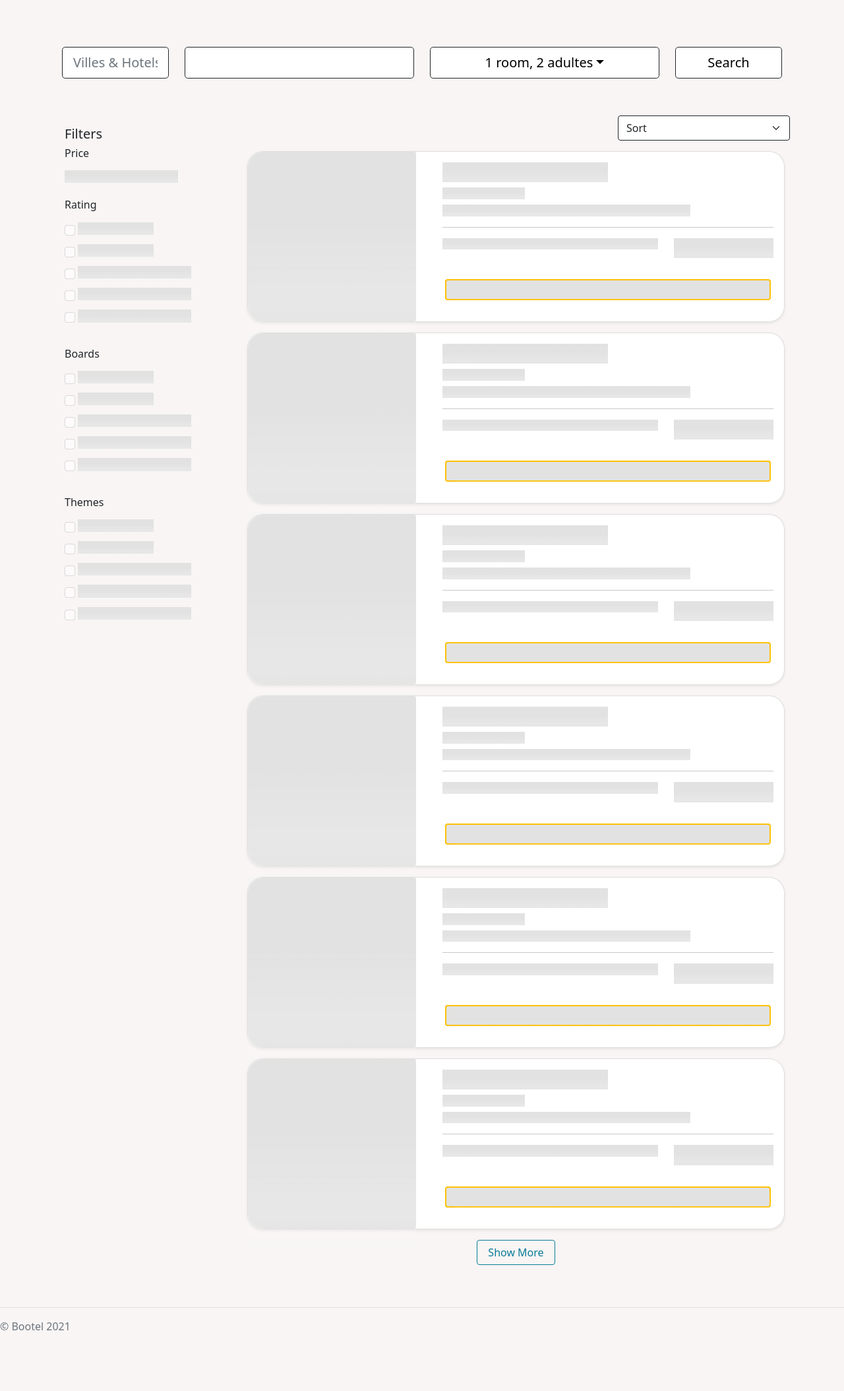
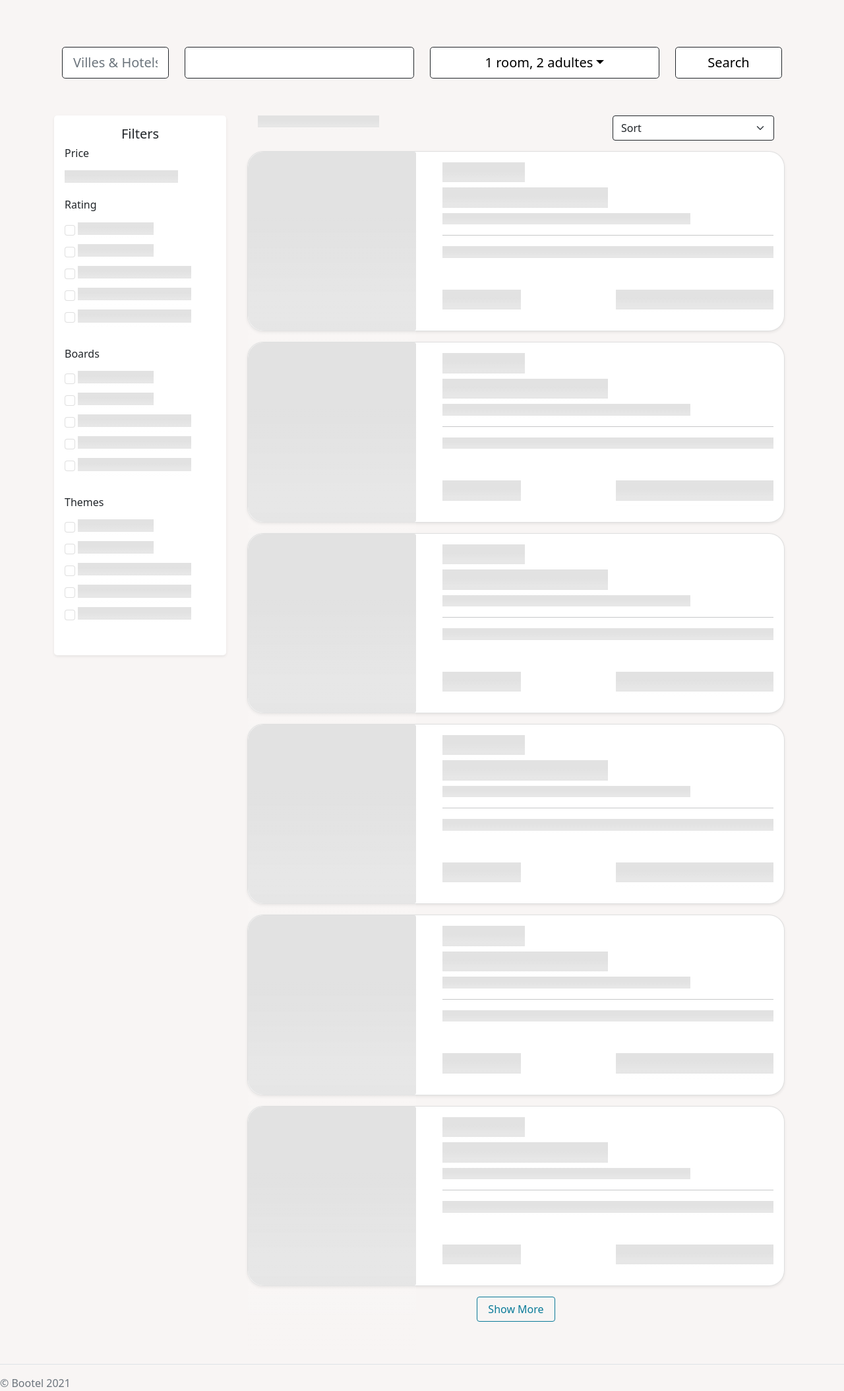
Before and after one commit to ghassensaaf/bootel, a Node server app: page /hotels in a window 1280 px wide. Shown: the part 121-2229 px from the top of the page at 66% size. Before the commit the page ends 2137 px from the top, so only its background shows below. Run offline with Node 20, Linux system fonts and the light colour scheme; some libraries are stand-ins or nearby versions.

Commit message:
retouches

```diff
--- a/package.json
+++ b/package.json
@@ -1,5 +1,5 @@
 {
-  "name": "hbs-app",
+  "name": "bootel",
   "version": "0.0.0",
   "private": true,
   "scripts": {
--- a/public/javascripts/filters.js
+++ b/public/javascripts/filters.js
@@ -72,9 +72,7 @@ function filterRooms(){
       $(hotelRoom+']').show();
       return false;
     }
-    console.log("hhhhhh");
     console.log($(rooms[0]).is(":checked"))
-    console.log("hhhhhh");
     rooms.each(function( index ) {
       var room= rooms[index]
       if($(room).is(":checked")){
--- a/views/hotels.hbs
+++ b/views/hotels.hbs
@@ -8,14 +8,14 @@
   <div class="row mt-5">
     <div class="col-lg-3 mb-4">
       <!-- Section: Sidebar -->
-      <section id="sidebar" class="mb-3" >
+      <section id="sidebar" class="mb-3 bg-white rounded-3 shadow-sm" >
         <!-- Section: Filters -->
         <button class="btn d-lg-none" type="button" data-bs-toggle="collapse" data-bs-target="#example-collapse">
             <span class="navbar-light fs-2">Show Filters              <span class="navbar-toggler-icon px-3"></span></span>
         </button>
         <div id="example-collapse" class="collapse d-lg-block">
         <section class="p-3" id="filters" >
-          <h5>Filters</h5>
+          <h5 class="text-center">Filters</h5>
           <!-- Section: Price  -->
           <section id="price-filter" class="mb-4">
             <h6 class="font-weight-bold mb-3">Price</h6>
@@ -69,9 +69,10 @@
       <section class="mb-3">
         <!-- Sorting -->
         <section class="mb-3">
-          <div class="row d-flex">
+          <div class="container">
+            <div class="row d-flex ">
               <div class="col-md-4 col-sm-12 ">
-              <span class="" id="resultCount"></span>
+                <span class="" id="resultCount"><p class="loading w-75"></p></span>
               </div>
               <div class="col-md-4 col-sm-12 offset-md-4">
                 <div class="d-flex flex-wrap">
@@ -90,29 +91,11 @@
                 </div>
               </div>
             </div>
+          </div>
         </section>
         <!-- Sorting -->
         <!-- hotels -->
         <section>
-          <!-- Loader -->
-          {{!--
-          <div id="loader" class="loader-overlay">
-            <div class="preloader-wrapper active">
-              <div class="spinner-layer spinner-blue-only">
-                <div class="circle-clipper left">
-                  <div class="circle"></div>
-                </div>
-                <div class="gap-patch">
-                  <div class="circle"></div>
-                </div>
-                <div class="circle-clipper right">
-                  <div class="circle"></div>
-                </div>
-              </div>
-            </div>
-          </div>
-          --}}
-          <!-- Loader -->
           <!-- Grid row -->
           <div class="px-2" id="products">
             <div class="card mt-3 shadow-sm hotel" >
@@ -122,22 +105,20 @@
                   </div>
                   <div class="col-md-12 col-lg-8">
                       <div class="card-body">
+                          <h5 class="card-title loading w-25"></h5>
                           <h5 class="card-title loading w-50"></h5>
-                          <p class="h-rating loading w-25 mb-2"></p>
-                          <p class="h-adress loading w-75"> </p>
+                          <p class="h-rating loading w-75 mb-2"></p>
                           <hr>
+                          <p class="h-rating loading w-100 mb-5"></p>
                           <div class="row mb-2">
-                              <div class="col-lg-8 col-md-7 col-sm-12">
-                                  <p class="card-text text-success loading mb-2"></p>
+                              <div class="col-lg-6 col-md-7 col-sm-12">
+                                  <h5 class="card-text text-success loading w-50 mb-2"></h5>
                               </div>
-                              <div class="col-lg-4 col-md-5 col-sm-12">
+                              <div class="col-lg-6 col-md-5 col-sm-12">
                                   <div class="card-text">
-                                      <h5 class="card-price loading"></h5>
+                                      <h5 class="card-price loading w-100"></h5>
                                   </div>
                               </div>
-                          </div>
-                          <div class="row p-3">
-                            <button class="btn btn-outline-warning loading" id="" onclick=""></button>
                           </div>
                       </div>
                   </div>
@@ -150,22 +131,20 @@
                   </div>
                   <div class="col-md-12 col-lg-8">
                       <div class="card-body">
+                          <h5 class="card-title loading w-25"></h5>
                           <h5 class="card-title loading w-50"></h5>
-                          <p class="h-rating loading w-25 mb-2"></p>
-                          <p class="h-adress loading w-75"> </p>
+                          <p class="h-rating loading w-75 mb-2"></p>
                           <hr>
+                          <p class="h-rating loading w-100 mb-5"></p>
                           <div class="row mb-2">
-                              <div class="col-lg-8 col-md-7 col-sm-12">
-                                  <p class="card-text text-success loading mb-2"></p>
+                              <div class="col-lg-6 col-md-7 col-sm-12">
+                                  <h5 class="card-text text-success loading w-50 mb-2"></h5>
                               </div>
-                              <div class="col-lg-4 col-md-5 col-sm-12">
+                              <div class="col-lg-6 col-md-5 col-sm-12">
                                   <div class="card-text">
-                                      <h5 class="card-price loading"></h5>
+                                      <h5 class="card-price loading w-100"></h5>
                                   </div>
                               </div>
-                          </div>
-                          <div class="row p-3">
-                            <button class="btn btn-outline-warning loading" id="" onclick=""></button>
                           </div>
                       </div>
                   </div>
@@ -178,22 +157,20 @@
                   </div>
                   <div class="col-md-12 col-lg-8">
                       <div class="card-body">
+                          <h5 class="card-title loading w-25"></h5>
                           <h5 class="card-title loading w-50"></h5>
-                          <p class="h-rating loading w-25 mb-2"></p>
-                          <p class="h-adress loading w-75"> </p>
+                          <p class="h-rating loading w-75 mb-2"></p>
                           <hr>
+                          <p class="h-rating loading w-100 mb-5"></p>
                           <div class="row mb-2">
-                              <div class="col-lg-8 col-md-7 col-sm-12">
-                                  <p class="card-text text-success loading mb-2"></p>
+                              <div class="col-lg-6 col-md-7 col-sm-12">
+                                  <h5 class="card-text text-success loading w-50 mb-2"></h5>
                               </div>
-                              <div class="col-lg-4 col-md-5 col-sm-12">
+                              <div class="col-lg-6 col-md-5 col-sm-12">
                                   <div class="card-text">
-                                      <h5 class="card-price loading"></h5>
+                                      <h5 class="card-price loading w-100"></h5>
                                   </div>
                               </div>
-                          </div>
-                          <div class="row p-3">
-                            <button class="btn btn-outline-warning loading" id="" onclick=""></button>
                           </div>
                       </div>
                   </div>
@@ -206,22 +183,20 @@
                   </div>
                   <div class="col-md-12 col-lg-8">
                       <div class="card-body">
+                          <h5 class="card-title loading w-25"></h5>
                           <h5 class="card-title loading w-50"></h5>
-                          <p class="h-rating loading w-25 mb-2"></p>
-                          <p class="h-adress loading w-75"> </p>
+                          <p class="h-rating loading w-75 mb-2"></p>
                           <hr>
+                          <p class="h-rating loading w-100 mb-5"></p>
                           <div class="row mb-2">
-                              <div class="col-lg-8 col-md-7 col-sm-12">
-                                  <p class="card-text text-success loading mb-2"></p>
+                              <div class="col-lg-6 col-md-7 col-sm-12">
+                                  <h5 class="card-text text-success loading w-50 mb-2"></h5>
                               </div>
-                              <div class="col-lg-4 col-md-5 col-sm-12">
+                              <div class="col-lg-6 col-md-5 col-sm-12">
                                   <div class="card-text">
-                                      <h5 class="card-price loading"></h5>
+                                      <h5 class="card-price loading w-100"></h5>
                                   </div>
                               </div>
-                          </div>
-                          <div class="row p-3">
-                            <button class="btn btn-outline-warning loading" id="" onclick=""></button>
                           </div>
                       </div>
                   </div>
@@ -234,22 +209,20 @@
                   </div>
                   <div class="col-md-12 col-lg-8">
                       <div class="card-body">
+                          <h5 class="card-title loading w-25"></h5>
                           <h5 class="card-title loading w-50"></h5>
-                          <p class="h-rating loading w-25 mb-2"></p>
-                          <p class="h-adress loading w-75"> </p>
+                          <p class="h-rating loading w-75 mb-2"></p>
                           <hr>
+                          <p class="h-rating loading w-100 mb-5"></p>
                           <div class="row mb-2">
-                              <div class="col-lg-8 col-md-7 col-sm-12">
-                                  <p class="card-text text-success loading mb-2"></p>
+                              <div class="col-lg-6 col-md-7 col-sm-12">
+                                  <h5 class="card-text text-success loading w-50 mb-2"></h5>
                               </div>
-                              <div class="col-lg-4 col-md-5 col-sm-12">
+                              <div class="col-lg-6 col-md-5 col-sm-12">
                                   <div class="card-text">
-                                      <h5 class="card-price loading"></h5>
+                                      <h5 class="card-price loading w-100"></h5>
                                   </div>
                               </div>
-                          </div>
-                          <div class="row p-3">
-                            <button class="btn btn-outline-warning loading" id="" onclick=""></button>
                           </div>
                       </div>
                   </div>
@@ -262,22 +235,20 @@
                   </div>
                   <div class="col-md-12 col-lg-8">
                       <div class="card-body">
+                          <h5 class="card-title loading w-25"></h5>
                           <h5 class="card-title loading w-50"></h5>
-                          <p class="h-rating loading w-25 mb-2"></p>
-                          <p class="h-adress loading w-75"> </p>
+                          <p class="h-rating loading w-75 mb-2"></p>
                           <hr>
+                          <p class="h-rating loading w-100 mb-5"></p>
                           <div class="row mb-2">
-                              <div class="col-lg-8 col-md-7 col-sm-12">
-                                  <p class="card-text text-success loading mb-2"></p>
+                              <div class="col-lg-6 col-md-7 col-sm-12">
+                                  <h5 class="card-text text-success loading w-50 mb-2"></h5>
                               </div>
-                              <div class="col-lg-4 col-md-5 col-sm-12">
+                              <div class="col-lg-6 col-md-5 col-sm-12">
                                   <div class="card-text">
-                                      <h5 class="card-price loading"></h5>
+                                      <h5 class="card-price loading w-100"></h5>
                                   </div>
                               </div>
-                          </div>
-                          <div class="row p-3">
-                            <button class="btn btn-outline-warning loading" id="" onclick=""></button>
                           </div>
                       </div>
                   </div>
--- a/views/partials/filters/priceFilter.hbs
+++ b/views/partials/filters/priceFilter.hbs
@@ -1,7 +1,9 @@
 <h6 class="font-weight-bold mb-3">Price</h6>
 <div class="slider-price align-items-center my-4">
     <form class="multi-range-field w-100 mb-1">
-        <label for="price-range"><span id="output"></span></label>
+        <h5 class="text-center" ><small><label for="price-range"><span id="output"></span></label></small></h5>
+
+
         <input type="range" id="price-range" class="multi-range update" min="${filters.minRate}" max="${filters.maxRate}" value="${filters.maxRate}" step="0.01" />
     </form>
     <div class="row">
--- a/views/partials/footer.hbs
+++ b/views/partials/footer.hbs
@@ -99,6 +99,10 @@
     for (var i =5; i>hotel.rating;  i-- ) {
         rating+=`<i style="color: #FF9529;" class="far fa-star"></i>`;
     }
+    if(hotel.marketingText.length==0)
+    {
+      hotel.marketingText="<br>"
+    }
     return `{{> hotel}}`;
   }
   function filtersPriceTemplate(filters){
--- a/views/partials/hotel.hbs
+++ b/views/partials/hotel.hbs
@@ -41,7 +41,7 @@
                     <input type="hidden" name="csrf" value="{{token}}">
                     <input type="hidden" name="searchCode" value="${searchCode}">
                     <div class="container p-0">
-                        <div class="row p-2 mt-3 border rounded shadow room-card room-${hotel.hotelId} align-items-center justify-content-between">
+                        <div class="row p-2 mt-5  room-card room-${hotel.hotelId} align-items-center justify-content-between">
                             <h5 class="col-4 mt-auto mb-auto" id="total-${hotel.hotelId}">Total : 00.00 TND</h5>
                             <button id="resa-${hotel.hotelId}" class="btn btn-outline-primary col-4" type="submit">Reservez maintenant</button>
                         </div>
```
Also changed, not shown: views/partials/rates.ejs (+38 -23 lines), bin/www, 1 other file. Lines whose indentation alone changed are shown as unchanged.
